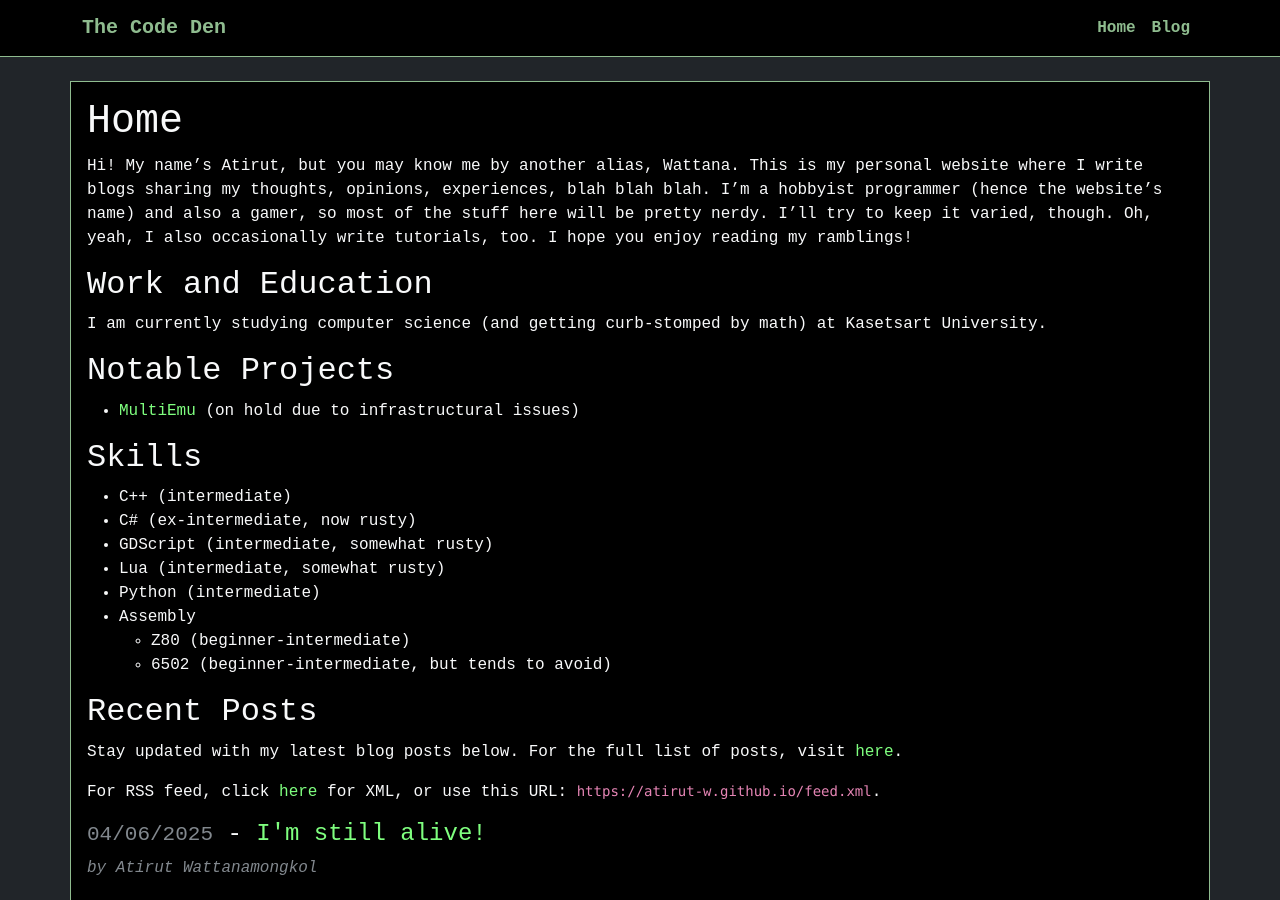
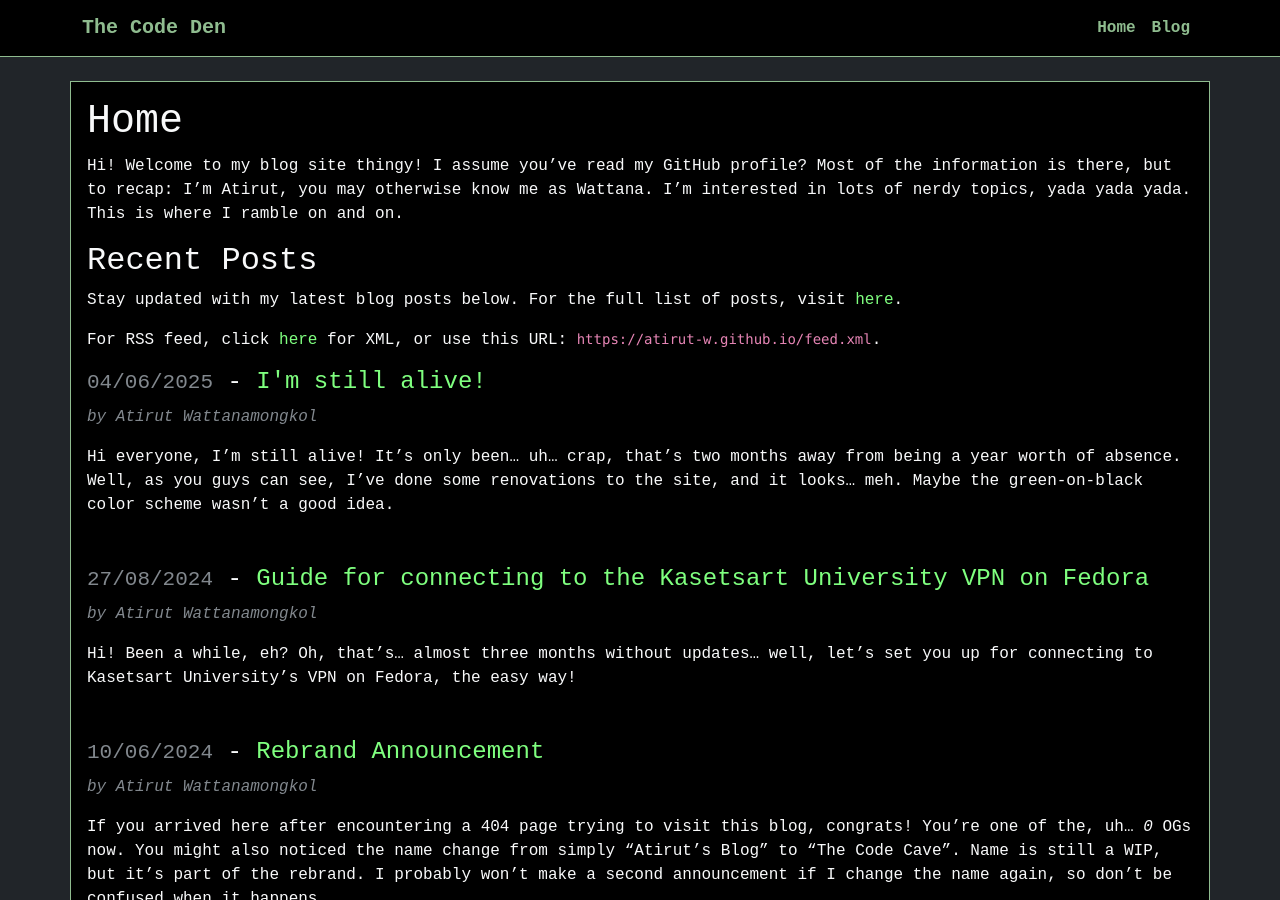
Before and after one commit to atirut-w/atirut-w.github.io, a Jekyll site: the page built from index.md, in a window 1280 px wide and 900 px high. Built offline with Jekyll 4.4.1, drawn with Linux system fonts in a browser that asks for light colours; our own code applies the rules of GitHub Pages for plain Markdown files.

Commit message:
Update index.md

```diff
--- a/index.md
+++ b/index.md
@@ -1,21 +1,5 @@
 # Home
-Hi! My name's Atirut, but you may know me by another alias, Wattana. This is my personal website where I write blogs sharing my thoughts, opinions, experiences, blah blah blah. I'm a hobbyist programmer (hence the website's name) and also a gamer, so most of the stuff here will be pretty nerdy. I'll try to keep it varied, though. Oh, yeah, I also occasionally write tutorials, too. I hope you enjoy reading my ramblings!
-
-## Work and Education
-I am currently studying computer science (and getting curb-stomped by math) at Kasetsart University.
-
-## Notable Projects
-- [MultiEmu](https://github.com/atirut-w/multiemu/) (on hold due to infrastructural issues)
-
-## Skills
-- C++ (intermediate)
-- C# (ex-intermediate, now rusty)
-- GDScript (intermediate, somewhat rusty)
-- Lua (intermediate, somewhat rusty)
-- Python (intermediate)
-- Assembly
-  - Z80 (beginner-intermediate)
-  - 6502 (beginner-intermediate, but tends to avoid)
+Hi! Welcome to my blog site thingy! I assume you've read my GitHub profile? Most of the information is there, but to recap: I'm Atirut, you may otherwise know me as Wattana. I'm interested in lots of nerdy topics, yada yada yada. This is where I ramble on and on.
 
 ## Recent Posts
 
```
